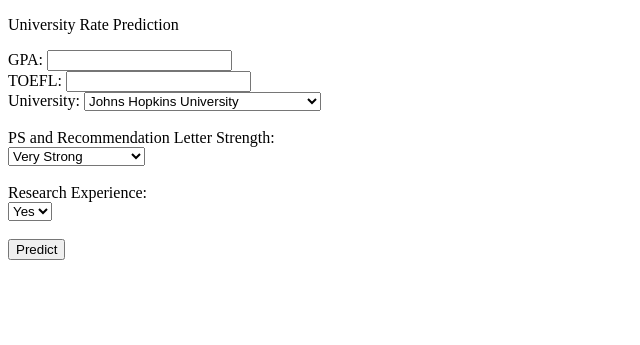
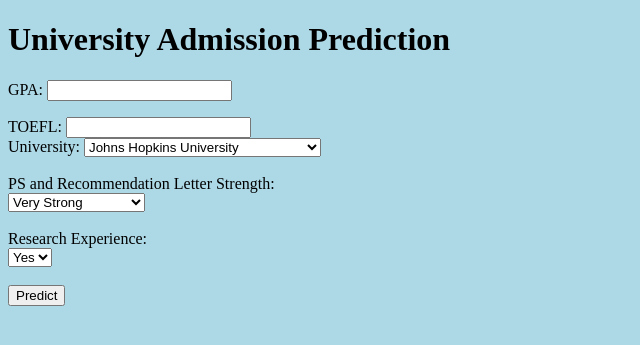
Before and after one commit to padshandsome/university_admission_predict_app, a Flask app: page / in a window 1280 px wide. Shown: the top 345 px of the page, without its empty margins (0-640 px from the left). Run offline with Flask 2, Linux system fonts and the light colour scheme.

Commit message:
add style

```diff
--- a/templates/index.html
+++ b/templates/index.html
@@ -1,8 +1,16 @@
 <!DOCTYPE html>
 <html>
-    <p>University Rate Prediction</p>
+    <head>
+        <style>
+            body {
+                background-color: lightblue;
+            }
+        </style>
+    </head>
+
+    <h1>University Admission Prediction</h1>
     <form method="post">
-        GPA: <input type="text" name="title" autocomplete="off" required><br>
+     <p>GPA: <input type="text" name="title" autocomplete="off" required><br></p>
 
         TOEFL: <input type="text" name="title" autocomplete="off" required><br>
 
```
